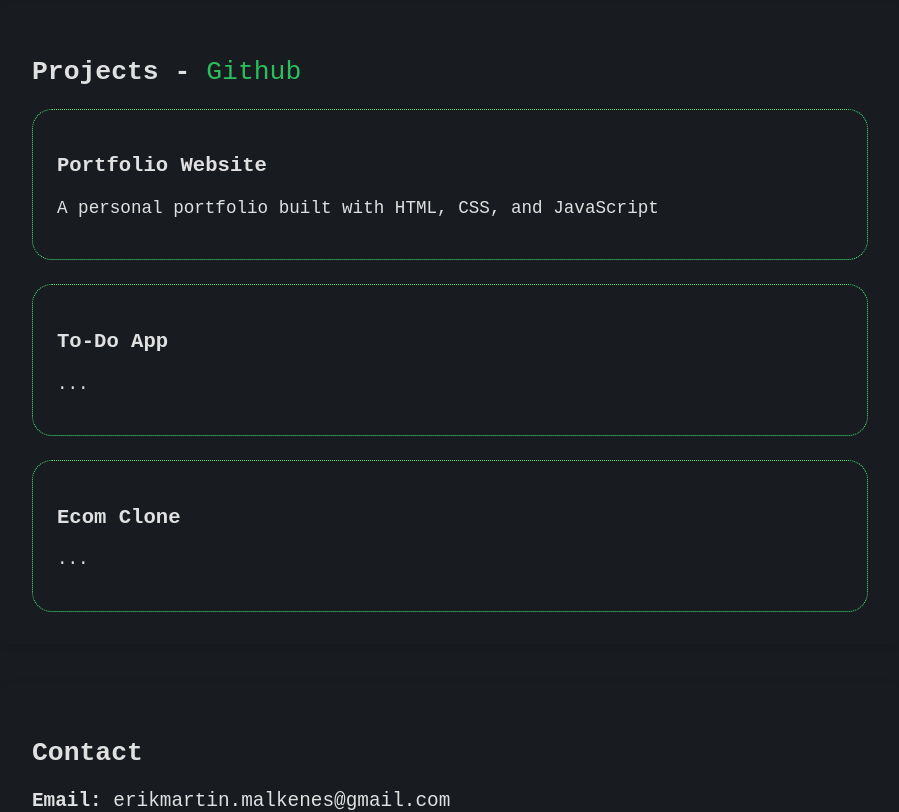
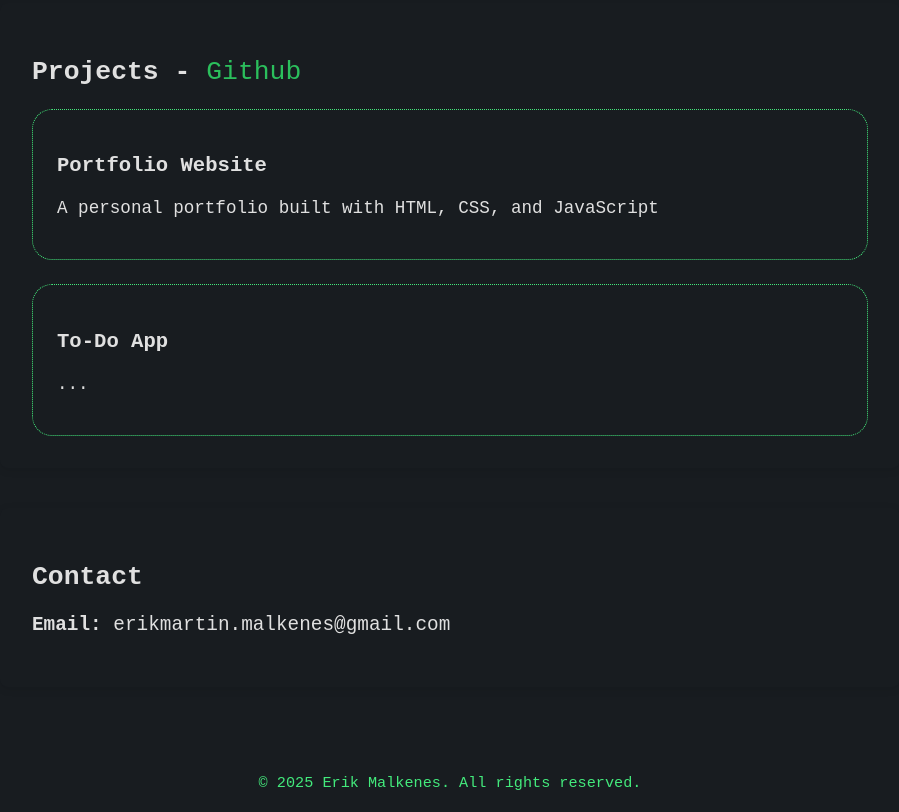
Before and after one commit to Malkefjes/sandbox, a plain HTML site: page portfolio/index.html in a window 1280 px wide. Shown: the part 404-1216 px from the top of the page, without its empty margins (190-1089 px from the left). Drawn offline with Linux system fonts and the light colour scheme.

Commit message:
removed a test project

```diff
--- a/portfolio/index.html
+++ b/portfolio/index.html
@@ -34,10 +34,6 @@
                     <h3>To-Do App</h3>
                     <p>...</p>
                 </div>
-                <div class="project">
-                    <h3>Ecom Clone</h3>
-                    <p>...</p>
-                </div>
             </div>
         </section>
         <section id="contact">
```
